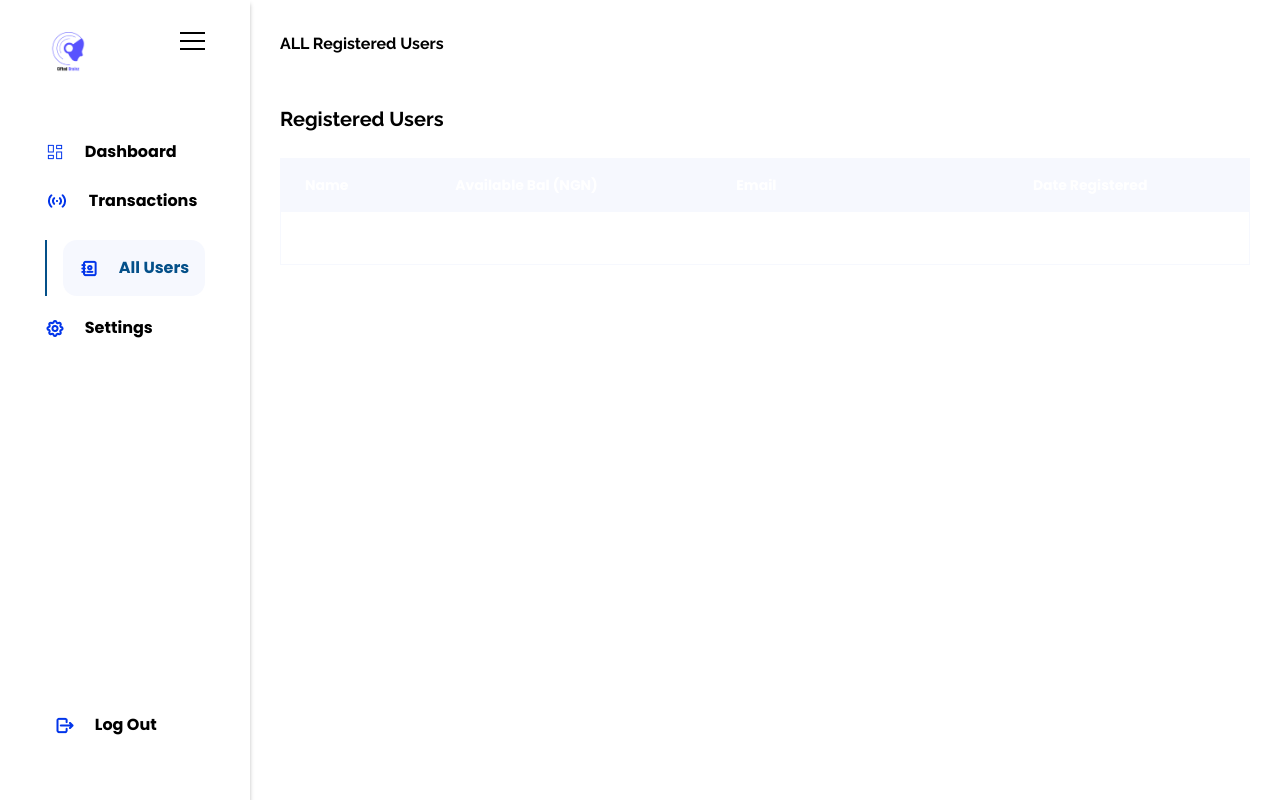
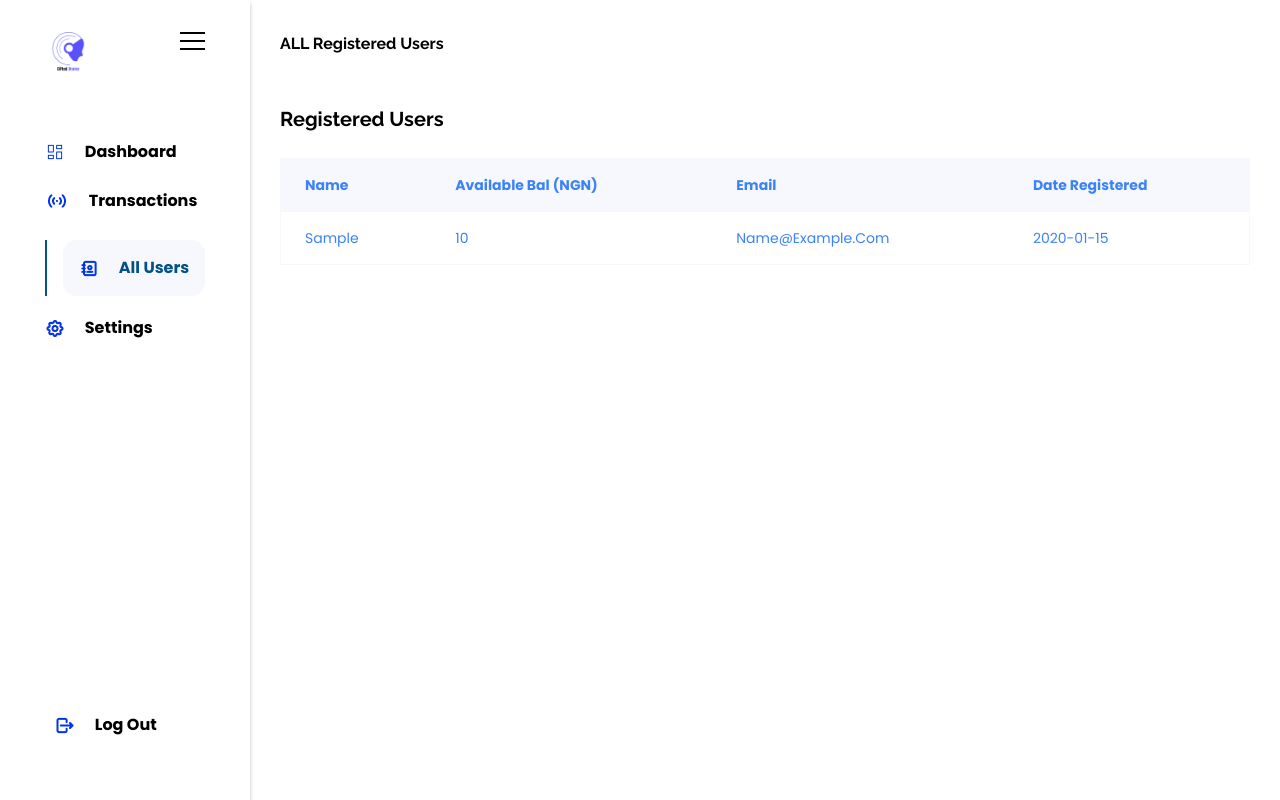
Before and after one commit to Toshmoney/gifted, a Node server app: page /users/all-users in a window 1280 px wide. Run offline with Node 20, Linux system fonts and the light colour scheme; a user stored in the database is signed in; tables that the repository leaves empty hold one stand-in row (values such as "Sample post"); style sheets or scripts are compiled from the project's sources; some libraries are stand-ins or nearby versions.

Commit message:
table colors

```diff
--- a/views/partials/allusers.ejs
+++ b/views/partials/allusers.ejs
@@ -6,7 +6,7 @@
                 <div class="inline-block min-w-full">
                     <div class="overflow-hidden">
                         <table class="min-w-full text-left text-sm font-light">
-                            <thead class="font-medium dark:border-neutral-500 dark:bg-neutral-600 text-white">
+                            <thead class="font-medium bg-white dark:border-neutral-500 dark:bg-neutral-600 dark:text-white text-blue-500">
                                 <tr>
                                     <th scope="col" class="px-6 py-4">Name</th>
                                     <th scope="col" class="px-6 py-4">Available bal (NGN)</th>
@@ -16,7 +16,7 @@
                             </thead>
                             <tbody>
                                 <% users.forEach(function(user) { %>
-                                    <tr class="bg-white dark:border-neutral-500 dark:bg-neutral-600 text-white">
+                                    <tr class="bg-white dark:border-neutral-500 dark:bg-neutral-600 dark:text-white text-blue-500">
                                         <td class="whitespace-nowrap px-6 py-4">
                                             <%= user.name %>
                                         </td>
--- a/views/partials/transactions.ejs
+++ b/views/partials/transactions.ejs
@@ -7,7 +7,7 @@
                     <div class="overflow-hidden">
                         <table class="min-w-full text-left text-sm font-light">
                             <thead
-                            class="font-medium dark:border-neutral-500 dark:bg-neutral-600 text-white">
+                            class="font-medium bg-white dark:border-neutral-500 dark:bg-neutral-600 dark:text-white text-blue-500">
                                 <tr>
                                     <th scope="col" class="px-6 py-4">Transaction</th>
                                     <th scope="col" class="px-6 py-4">Amount (NGN)</th>
```
